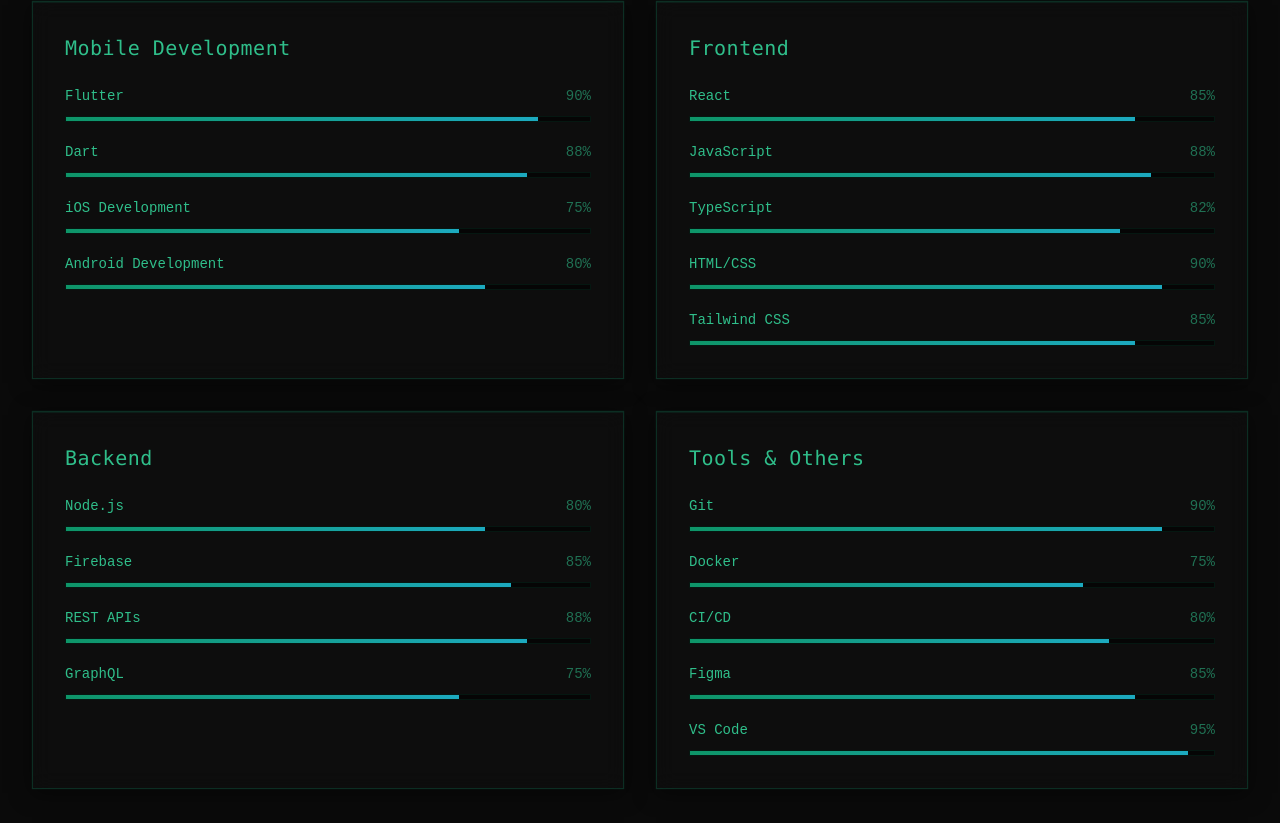
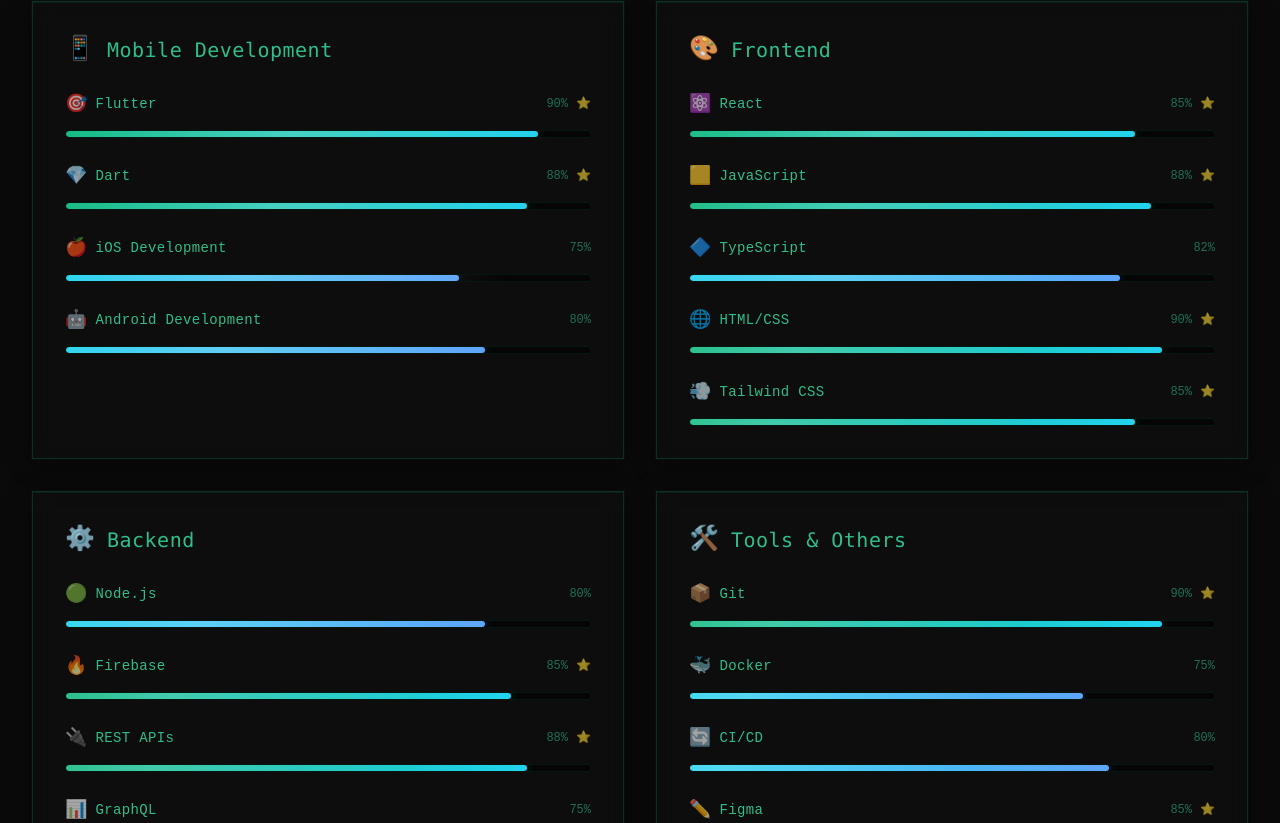
Before and after one commit to mashkurulalamohi37/portfoilo, a React app: page / in a window 1280 px wide. Shown: the part 3117-3940 px from the top of the page. Built offline with nearby package versions, Linux system fonts and the light colour scheme; the HTML template or start-up script is replaced by a standard one.

Commit message:
Enhance Skills section with animated progress bars, icons, scroll-triggered animations, color-coded levels, and hover effects

```diff
--- a/src/components/Skills.jsx
+++ b/src/components/Skills.jsx
@@ -1,47 +1,104 @@
+import { useState, useEffect, useRef } from 'react'
+
 const Skills = () => {
+  const [visibleSkills, setVisibleSkills] = useState({})
+  const sectionRef = useRef(null)
+
   const skillCategories = [
     {
       category: 'Mobile Development',
+      icon: '📱',
       skills: [
-        { name: 'Flutter', level: 90 },
-        { name: 'Dart', level: 88 },
-        { name: 'iOS Development', level: 75 },
-        { name: 'Android Development', level: 80 },
+        { name: 'Flutter', level: 90, icon: '🎯' },
+        { name: 'Dart', level: 88, icon: '💎' },
+        { name: 'iOS Development', level: 75, icon: '🍎' },
+        { name: 'Android Development', level: 80, icon: '🤖' },
       ],
     },
     {
       category: 'Frontend',
+      icon: '🎨',
       skills: [
-        { name: 'React', level: 85 },
-        { name: 'JavaScript', level: 88 },
-        { name: 'TypeScript', level: 82 },
-        { name: 'HTML/CSS', level: 90 },
-        { name: 'Tailwind CSS', level: 85 },
+        { name: 'React', level: 85, icon: '⚛️' },
+        { name: 'JavaScript', level: 88, icon: '🟨' },
+        { name: 'TypeScript', level: 82, icon: '🔷' },
+        { name: 'HTML/CSS', level: 90, icon: '🌐' },
+        { name: 'Tailwind CSS', level: 85, icon: '💨' },
       ],
     },
     {
       category: 'Backend',
+      icon: '⚙️',
       skills: [
-        { name: 'Node.js', level: 80 },
-        { name: 'Firebase', level: 85 },
-        { name: 'REST APIs', level: 88 },
-        { name: 'GraphQL', level: 75 },
+        { name: 'Node.js', level: 80, icon: '🟢' },
+        { name: 'Firebase', level: 85, icon: '🔥' },
+        { name: 'REST APIs', level: 88, icon: '🔌' },
+        { name: 'GraphQL', level: 75, icon: '📊' },
       ],
     },
     {
       category: 'Tools & Others',
+      icon: '🛠️',
       skills: [
-        { name: 'Git', level: 90 },
-        { name: 'Docker', level: 75 },
-        { name: 'CI/CD', level: 80 },
-        { name: 'Figma', level: 85 },
-        { name: 'VS Code', level: 95 },
+        { name: 'Git', level: 90, icon: '📦' },
+        { name: 'Docker', level: 75, icon: '🐳' },
+        { name: 'CI/CD', level: 80, icon: '🔄' },
+        { name: 'Figma', level: 85, icon: '✏️' },
+        { name: 'VS Code', level: 95, icon: '💻' },
       ],
     },
   ]
 
+  useEffect(() => {
+    let hasAnimated = false
+
+    const observer = new IntersectionObserver(
+      (entries) => {
+        entries.forEach((entry) => {
+          if (entry.isIntersecting && !hasAnimated) {
+            hasAnimated = true
+            // Animate skills when section is visible
+            skillCategories.forEach((category, catIndex) => {
+              category.skills.forEach((skill, skillIndex) => {
+                setTimeout(() => {
+                  setVisibleSkills((prev) => ({
+                    ...prev,
+                    [`${catIndex}-${skillIndex}`]: true,
+                  }))
+                }, (catIndex * 100) + (skillIndex * 50))
+              })
+            })
+          }
+        })
+      },
+      { threshold: 0.2 }
+    )
+
+    if (sectionRef.current) {
+      observer.observe(sectionRef.current)
+    }
+
+    return () => {
+      if (sectionRef.current) {
+        observer.unobserve(sectionRef.current)
+      }
+    }
+  }, [])
+
+  const getSkillColor = (level) => {
+    if (level >= 85) return 'from-emerald-500 to-cyan-400'
+    if (level >= 75) return 'from-cyan-400 to-blue-400'
+    return 'from-blue-400 to-purple-400'
+  }
+
+  const getSkillGlow = (level) => {
+    if (level >= 85) return 'shadow-[0_0_15px_rgba(16,185,129,0.4)]'
+    if (level >= 75) return 'shadow-[0_0_12px_rgba(6,182,212,0.3)]'
+    return 'shadow-[0_0_10px_rgba(59,130,246,0.3)]'
+  }
+
   return (
-    <section id="skills" className="section-padding bg-[#0a0a0a] relative">
+    <section id="skills" ref={sectionRef} className="section-padding bg-[#0a0a0a] relative">
       <div className="container-custom">
         <div className="text-center mb-16">
           <h2 className="text-4xl md:text-5xl font-light mb-4 font-mono tracking-tight">
@@ -57,27 +114,69 @@
           {skillCategories.map((category, categoryIndex) => (
             <div
               key={categoryIndex}
-              className="terminal-border bg-[#0f0f0f]/60 p-8"
+              className="terminal-border bg-[#0f0f0f]/60 p-8 hover:bg-[#0f0f0f]/80 transition-all duration-300 group"
             >
-              <h3 className="text-xl font-light mb-6 text-emerald-400/90 font-mono tracking-wide">{category.category}</h3>
-              <div className="space-y-5">
-                {category.skills.map((skill, index) => (
-                  <div key={index}>
-                    <div className="flex justify-between items-center mb-2.5 font-light text-sm">
-                      <span className="text-emerald-400/90">{skill.name}</span>
-                      <span className="text-emerald-400/50">{skill.level}%</span>
+              <div className="flex items-center gap-3 mb-6">
+                <span className="text-2xl">{category.icon}</span>
+                <h3 className="text-xl font-light text-emerald-400/90 font-mono tracking-wide">
+                  {category.category}
+                </h3>
+              </div>
+              <div className="space-y-6">
+                {category.skills.map((skill, index) => {
+                  const skillKey = `${categoryIndex}-${index}`
+                  const isVisible = visibleSkills[skillKey]
+
+                  return (
+                    <div
+                      key={index}
+                      className="group/skill hover:scale-[1.02] transition-transform duration-300"
+                    >
+                      <div className="flex justify-between items-center mb-3">
+                        <div className="flex items-center gap-2">
+                          <span className="text-lg opacity-70 group-hover/skill:opacity-100 transition-opacity">
+                            {skill.icon}
+                          </span>
+                          <span className="text-emerald-400/90 font-light text-sm tracking-wide">
+                            {skill.name}
+                          </span>
+                        </div>
+                        <div className="flex items-center gap-2">
+                          <span className="text-emerald-400/50 font-light text-xs">
+                            {isVisible ? skill.level : 0}%
+                          </span>
+                          {skill.level >= 85 && (
+                            <span className="text-xs text-emerald-400/60">⭐</span>
+                          )}
+                        </div>
+                      </div>
+                      <div className="relative w-full bg-[#050505] h-2 overflow-hidden border border-emerald-500/10 rounded-full">
+                        <div
+                          className={`h-full bg-gradient-to-r ${getSkillColor(skill.level)} transition-all duration-1000 ease-out rounded-full ${getSkillGlow(skill.level)}`}
+                          style={{
+                            width: isVisible ? `${skill.level}%` : '0%',
+                            transitionDelay: `${(categoryIndex * 100) + (index * 50)}ms`
+                          }}
+                        >
+                          {/* Shimmer effect */}
+                          {isVisible && (
+                            <div className="absolute inset-0 bg-gradient-to-r from-transparent via-white/20 to-transparent animate-shimmer"></div>
+                          )}
+                        </div>
+                      </div>
                     </div>
-                    <div className="w-full bg-[#050505] h-1.5 overflow-hidden border border-emerald-500/10">
-                      <div
-                        className="h-full bg-gradient-to-r from-emerald-500/80 to-cyan-400/80 transition-all duration-1000"
-                        style={{ width: `${skill.level}%` }}
-                      ></div>
-                    </div>
-                  </div>
-                ))}
+                  )
+                })}
               </div>
             </div>
           ))}
+        </div>
+
+        {/* Additional Skills Summary */}
+        <div className="mt-12 terminal-border bg-[#0f0f0f]/60 p-6 text-center">
+          <p className="text-emerald-400/70 font-light text-sm">
+            Continuously learning and expanding my skill set to stay at the forefront of technology.
+          </p>
         </div>
       </div>
     </section>
--- a/tailwind.config.js
+++ b/tailwind.config.js
@@ -22,6 +22,7 @@
         'typing': 'typing 3.5s steps(40, end)',
         'blink': 'blink 1s step-end infinite',
         'matrix-rain': 'matrix-rain 20s linear infinite',
+        'shimmer': 'shimmer 2s linear infinite',
       },
       keyframes: {
         float: {
@@ -48,6 +49,10 @@
           '0%': { transform: 'translateY(-100%)' },
           '100%': { transform: 'translateY(100vh)' },
         },
+        shimmer: {
+          '0%': { transform: 'translateX(-100%)' },
+          '100%': { transform: 'translateX(100%)' },
+        },
       }
     },
   },
```
